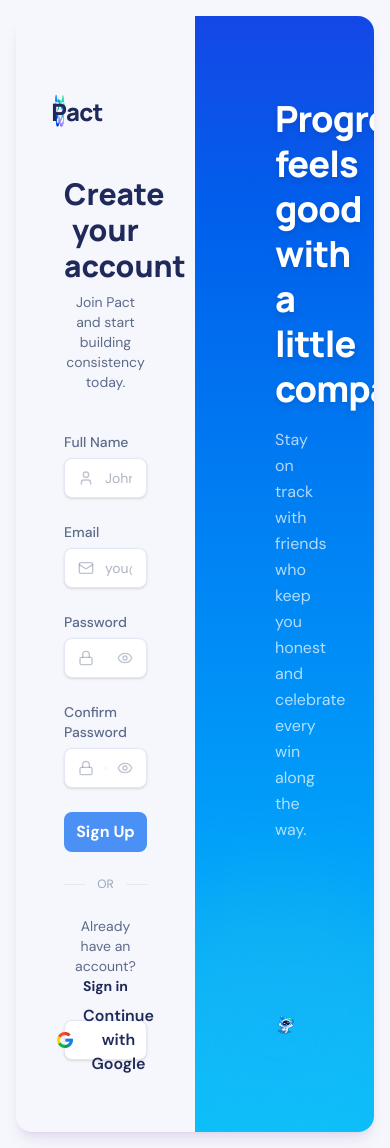
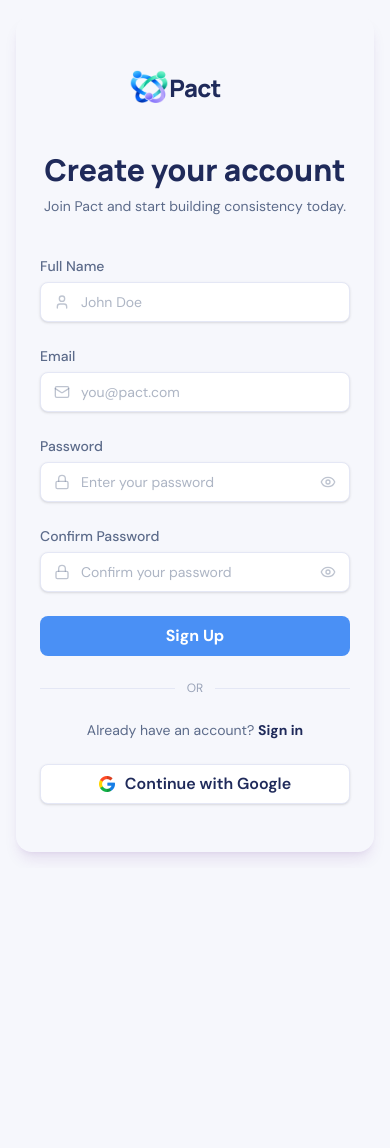
Before and after one commit to strinsx/pact-next-app, a Next.js app: page /auth/signup in a window 390 px wide. After the commit the page ends 868 px from the top, so only its background shows below. Built offline with nearby package versions, Linux system fonts and the light colour scheme.

Commit message:
responsive auth

```diff
--- a/app/components/AuthIllustrationPanel.tsx
+++ b/app/components/AuthIllustrationPanel.tsx
@@ -1,8 +1,14 @@
 import Image from "next/image";
 
-export default function AuthIllustrationPanel() {
+interface AuthIllustrationPanelProps {
+  mascot?: string;
+}
+
+export default function AuthIllustrationPanel({
+  mascot = "/paxi.svg",
+}: AuthIllustrationPanelProps) {
   return (
-    <div className="relative flex w-[50%] items-center justify-center overflow-hidden bg-gradient-to-b from-blue-700 to-sky-400 p-20">
+    <div className="relative hidden w-full items-center justify-center overflow-hidden bg-gradient-to-b from-blue-700 to-sky-400 p-10 lg:flex lg:w-[50%] lg:p-20">
       <div
         aria-hidden="true"
         className="pointer-events-none absolute -bottom-24 -right-24 h-96 w-96 rounded-full bg-[radial-gradient(circle_at_center,rgba(56,189,248,0.3),rgba(86,217,200,0.18)_45%,transparent_70%)] blur-2xl"
@@ -20,7 +26,7 @@
         </div>
 
         <Image
-          src="/paxi.svg"
+          src={mascot}
           alt="Paxi mascot"
           width={420}
           height={420}
--- a/app/components/ForgotPassword.tsx
+++ b/app/components/ForgotPassword.tsx
@@ -32,9 +32,9 @@
 
   return (
     <div className="flex min-h-screen w-full items-center justify-center p-4">
-      <div className="relative mx-auto flex min-h-[70vh] w-full max-w-6xl flex-row overflow-hidden rounded-2xl shadow-lg shadow-purple-900/10">
-        <div className="flex w-[50%] items-center justify-center px-4 py-10">
-          <div className="relative w-full max-w-[480px] p-8">
+      <div className="relative mx-auto flex min-h-[70vh] w-full max-w-6xl flex-col overflow-hidden rounded-2xl shadow-lg shadow-purple-900/10 lg:flex-row">
+        <div className="flex w-full items-center justify-center px-4 py-10 lg:w-[50%]">
+          <div className="relative w-full max-w-[480px] p-2 sm:p-8">
             {error && !sent && (
               <p className="mb-5 rounded-lg border-1 border-red-500/30 bg-red-500/10 px-3 py-2 font-dm-sans text-sm text-red-500">
                 {error}
--- a/app/components/ResetPassword.tsx
+++ b/app/components/ResetPassword.tsx
@@ -57,9 +57,9 @@
 
   return (
     <div className="flex min-h-screen w-full items-center justify-center p-4">
-      <div className="relative mx-auto flex min-h-[70vh] w-full max-w-6xl flex-row overflow-hidden rounded-2xl shadow-lg shadow-purple-900/10">
-        <div className="flex w-[50%] items-center justify-center px-4 py-10">
-          <div className="relative w-full max-w-[480px] p-8">
+      <div className="relative mx-auto flex min-h-[70vh] w-full max-w-6xl flex-col overflow-hidden rounded-2xl shadow-lg shadow-purple-900/10 lg:flex-row">
+        <div className="flex w-full items-center justify-center px-4 py-10 lg:w-[50%]">
+          <div className="relative w-full max-w-[480px] p-2 sm:p-8">
             <div className="flex items-center justify-center pr-15">
               <Image
                 src="/new_logo.png"
--- a/app/components/SignIn.tsx
+++ b/app/components/SignIn.tsx
@@ -5,6 +5,7 @@
 import { Eye, EyeOff, Mail, Lock } from "lucide-react";
 import { useState } from "react";
 import { signInWithEmail, signInWithGoogle } from "@/app/lib/services/auth";
+import AuthIllustrationPanel from "@/app/components/AuthIllustrationPanel";
 
 export default function SignIn() {
   const [showPassword, setShowPassword] = useState(false);
@@ -41,9 +42,9 @@
 
   return (
     <div className="flex min-h-screen w-full items-center justify-center p-4">
-      <div className="relative mx-auto flex min-h-[70vh] w-full max-w-6xl flex-row overflow-hidden rounded-2xl shadow-lg shadow-purple-900/10">
-        <div className="flex w-[50%] items-center justify-center px-4 py-10">
-          <div className="relative w-full max-w-[480px] p-8">
+      <div className="relative mx-auto flex min-h-[70vh] w-full max-w-6xl flex-col overflow-hidden rounded-2xl shadow-lg shadow-purple-900/10 lg:flex-row">
+        <div className="flex w-full items-center justify-center px-4 py-10 lg:w-[50%]">
+          <div className="relative w-full max-w-[480px] p-2 sm:p-8">
             {error && (
               <p className="mb-5 rounded-lg border-1 border-red-500/30 bg-red-500/10 px-3 py-2 font-dm-sans text-sm text-red-500">
                 {error}
@@ -191,41 +192,7 @@
             </form>
           </div>
         </div>
-        <div className="relative flex w-[50%] items-center justify-center overflow-hidden bg-gradient-to-b from-blue-700 to-sky-400 p-20">
-          <div
-            aria-hidden="true"
-            className="pointer-events-none absolute -bottom-24 -right-24 h-96 w-96 rounded-full bg-[radial-gradient(circle_at_center,rgba(56,189,248,0.3),rgba(86,217,200,0.18)_45%,transparent_70%)] blur-2xl"
-          />
-
-          <div className="flex h-full w-full flex-col justify-between">
-              <div
-                aria-hidden="true"
-                className="pointer-events-none absolute bottom-10 left-1/2 z-20 -translate-x-1/2 whitespace-nowrap select-none text-center font-manrope text-8xl font-extrabold uppercase tracking-tight text-white drop-shadow-lg"
-              >
-              </div>
-
-<div>
-              <h1 className="max-w-md font-manrope text-4xl font-extrabold leading-tight tracking-tight text-white drop-shadow-md md:text-5xl">
-                Progress feels good with a little company.
-              </h1>
-              <p className="mt-4 max-w-md font-dm-sans text-base leading-relaxed text-white/70">
-                Stay on track with friends who keep you honest and celebrate
-                every win along the way.
-              </p>
-            </div>
-
-            <Image
-              src="/paxi.svg"
-              alt="Paxi mascot"
-              width={420}
-              height={420}
-              priority
-              className="relative z-10 h-auto max-w-full object-contain bottom-4"
-            />
-
-          </div>
-
-        </div>
+        <AuthIllustrationPanel />
       </div>
     </div>
   );
--- a/app/components/SignUp.tsx
+++ b/app/components/SignUp.tsx
@@ -6,6 +6,7 @@
 import { useState } from "react";
 import { signUpWithEmail, signInWithGoogle } from "@/app/lib/services/auth";
 import { createProfile } from "@/app/lib/services/profile";
+import AuthIllustrationPanel from "@/app/components/AuthIllustrationPanel";
 
 export default function SignUp() {
   const [showPassword, setShowPassword] = useState(false);
@@ -60,9 +61,9 @@
 
   return (
     <div className="flex min-h-screen w-full items-center justify-center p-4">
-      <div className="relative mx-auto flex min-h-[70vh] w-full max-w-6xl flex-row overflow-hidden rounded-2xl shadow-lg shadow-purple-900/10">
-        <div className="flex w-[50%] items-center justify-center px-4 py-10">
-          <div className="relative w-full max-w-[480px] p-8">
+      <div className="relative mx-auto flex min-h-[70vh] w-full max-w-6xl flex-col overflow-hidden rounded-2xl shadow-lg shadow-purple-900/10 lg:flex-row">
+        <div className="flex w-full items-center justify-center px-4 py-10 lg:w-[50%]">
+          <div className="relative w-full max-w-[480px] p-2 sm:p-8">
             {error && (
               <p className="mb-5 rounded-lg border-1 border-red-500/30 bg-red-500/10 px-3 py-2 font-dm-sans text-sm text-red-500">
                 {error}
@@ -236,38 +237,7 @@
             </form>
           </div>
         </div>
-        <div className="relative flex w-[50%] items-center justify-center overflow-hidden bg-gradient-to-b from-blue-700 to-sky-400 p-20">
-          <div
-            aria-hidden="true"
-            className="pointer-events-none absolute -bottom-24 -right-24 h-96 w-96 rounded-full bg-[radial-gradient(circle_at_center,rgba(56,189,248,0.3),rgba(86,217,200,0.18)_45%,transparent_70%)] blur-2xl"
-          />
-
-          <div className="flex h-full w-full flex-col justify-between">
-            <div
-              aria-hidden="true"
-              className="pointer-events-none absolute bottom-10 left-1/2 z-20 -translate-x-1/2 whitespace-nowrap select-none text-center font-manrope text-8xl font-extrabold uppercase tracking-tight text-white drop-shadow-lg"
-            ></div>
-
-            <div>
-              <h1 className="max-w-md font-manrope text-4xl font-extrabold leading-tight tracking-tight text-white drop-shadow-md md:text-5xl">
-                Progress feels good with a little company.
-              </h1>
-              <p className="mt-4 max-w-md font-dm-sans text-base leading-relaxed text-white/70">
-                Stay on track with friends who keep you honest and celebrate
-                every win along the way.
-              </p>
-            </div>
-
-            <Image
-              src="/paxi-happy.svg"
-              alt="Paxi mascot"
-              width={420}
-              height={420}
-              priority
-              className="relative z-10 bottom-4 h-auto max-w-full object-contain"
-            />
-          </div>
-        </div>
+        <AuthIllustrationPanel mascot="/paxi-happy.svg" />
       </div>
     </div>
   );
```
